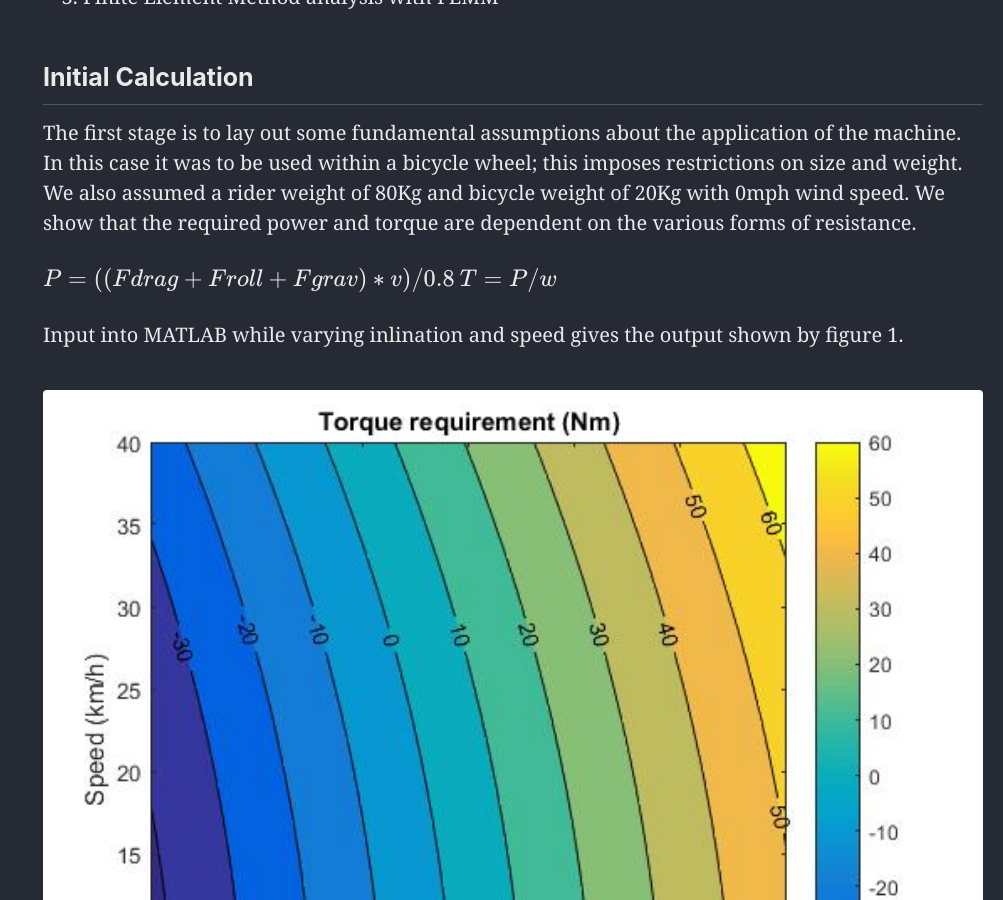
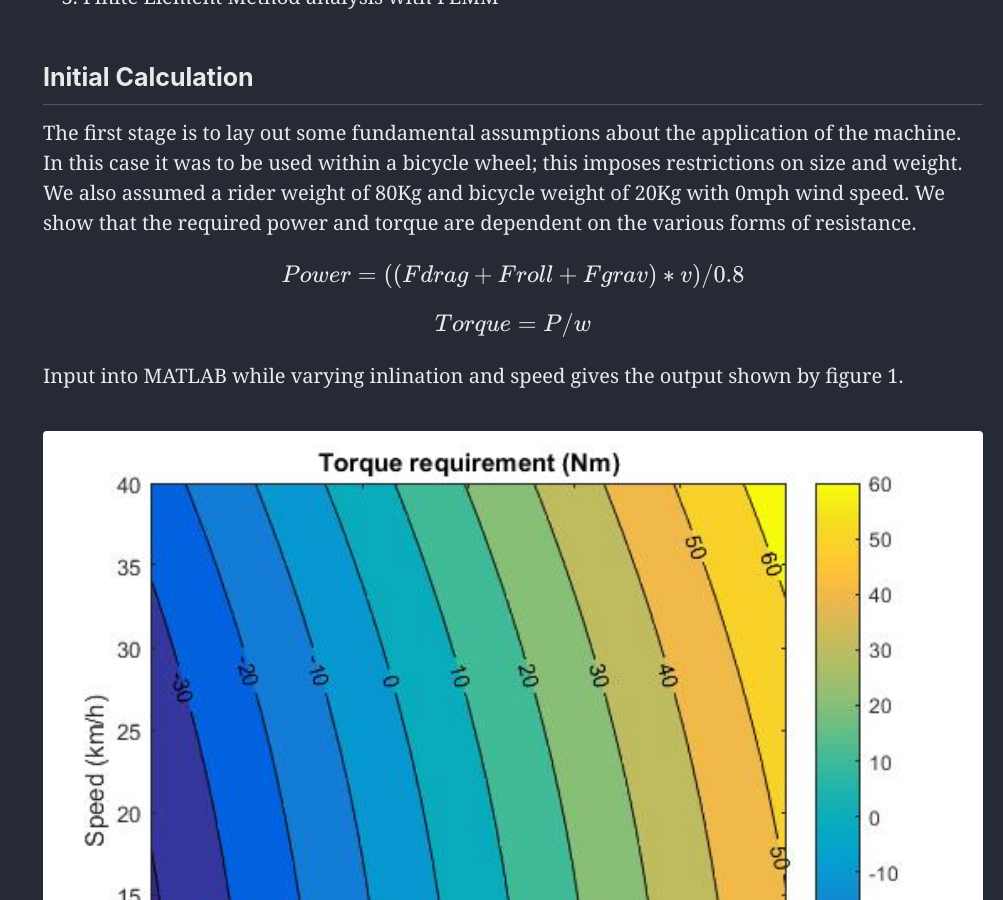
Before and after one commit to mdwcrft/mdwcrft.github.io, a Jekyll site: the page built from _portfolio/permanent-magnet-analysis.md, in a window 1280 px wide and 900 px high, scrolled down 674 px. Shown: the whole window, without its empty margins (277-1280 px from the left). Built offline with Jekyll 4.4.1, drawn with Linux system fonts in a browser that asks for light colours; cached includes are drawn as plain includes; nearby versions of some CDN libraries; formulas are drawn with MathJax 3.

Commit message:
Format equations

```diff
--- a/_portfolio/permanent-magnet-analysis.md
+++ b/_portfolio/permanent-magnet-analysis.md
@@ -20,8 +20,9 @@ Our aims for the project were to design a magnetic machine that would deliver en
 ## Initial Calculation
 The first stage is to lay out some fundamental assumptions about the application of the machine. In this case it was to be used within a bicycle wheel; this imposes restrictions on size and weight. We also assumed a rider weight of 80Kg and bicycle weight of 20Kg with 0mph wind speed. We show that the required power and torque are dependent on the various forms of resistance.
 
-$$P=((Fdrag + Froll + Fgrav) * v)/0.8$$
-$$T = P/w$$
+$$Power=((Fdrag + Froll + Fgrav) * v)/0.8$$
+
+$$Torque = P/w$$
 
 Input into MATLAB while varying inlination and speed gives the output shown by figure 1.
 
```
